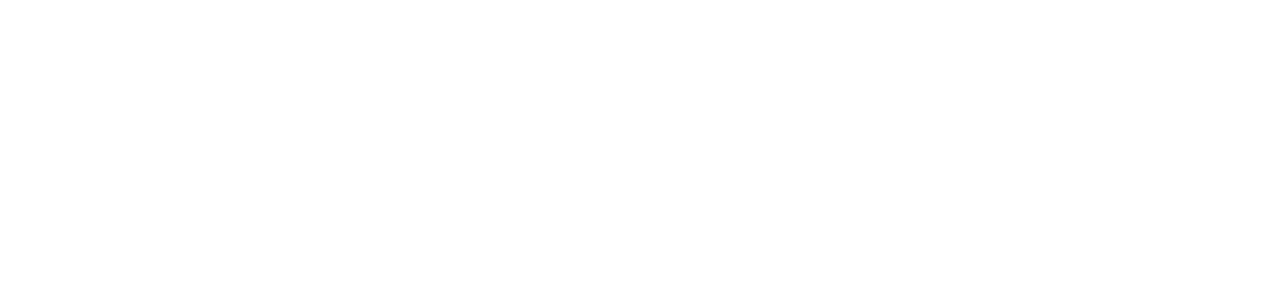
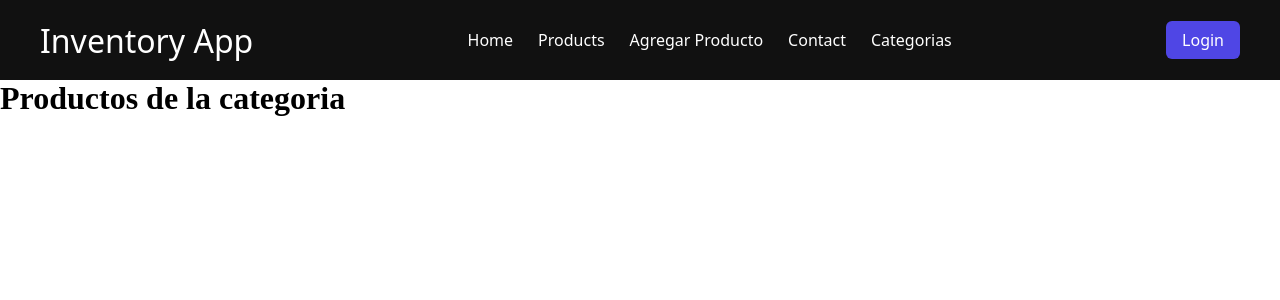
Before and after one commit to Bladimir-95/SistemaDeInventario, a React (Vite) app in the folder frontend/: page /category/1 in a window 1280 px wide. Before the commit this address had no page. Shown: the top 300 px of the page. Built offline with nearby package versions, Linux system fonts and the light colour scheme.

Commit message:
Componente para obtener productos por categoria

```diff
--- a/frontend/src/App.tsx
+++ b/frontend/src/App.tsx
@@ -7,6 +7,7 @@
 import GetProducts from "./pages/procuts/getProducts/GetProducts";
 import EditProduct from "./pages/procuts/editProduct/EditProduct";
 import GetCategories from "./pages/category/GetCategories";
+import ProductsById from "./pages/category/ProductsByCategory";
 
 function App() {
   return (
@@ -21,6 +22,7 @@
             <Route path="/getProduct" element={<GetProducts />} />
             <Route path="/editProduct/:id" element={<EditProduct />}/>
             <Route path="/getCategories" element={<GetCategories/>} />
+            <Route path="/category/:categoryId" element={<ProductsById />} />
           </Route >
         </Routes>
       </Router>
--- a/frontend/src/pages/category/GetCategories.tsx
+++ b/frontend/src/pages/category/GetCategories.tsx
@@ -1,4 +1,5 @@
 import { useState, useEffect } from "react";
+import { Link } from "react-router-dom";
 import style from "./GetCategories.module.css";
 
 type Category = {
@@ -41,13 +42,13 @@
 
         <div className={style.categoriesGrid}>
           {categories.map((c) => (
-            <div className={style.card} key={c.id}>
+            <Link to={`categories/${c.id}`} className={style.card} key={c.id}>
               <div className={style.cardContent}>
                 <h3 className={style.categoryName}>{c.name}</h3>
 
                 <p className={style.description}>{c.description}</p>
               </div>
-            </div>
+            </Link>
           ))}
         </div>
       </section>
--- /dev/null
+++ b/frontend/src/pages/category/ProductsByCategory.tsx
@@ -0,0 +1,15 @@
+import { useParams } from "react-router-dom";
+
+function ProductsById() {
+    const {cateogyId} = useParams();
+
+    console.log(cateogyId);
+
+    return (
+        <div>
+            <h1>Productos de la categoria {cateogyId}</h1>
+        </div>
+    )
+}
+
+export default ProductsById;
```
